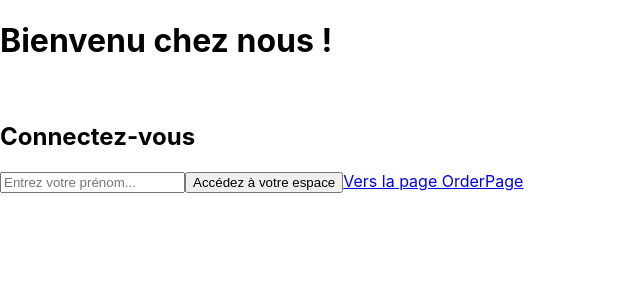
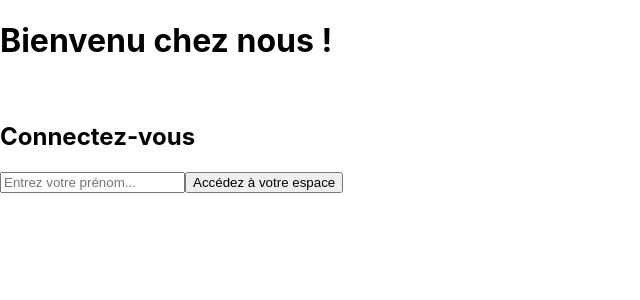
Before and after one commit to LuckyMarty/crazee-burger, a React (Create React App) app: page / in a window 1280 px wide. Shown: the top 300 px of the page, without its empty margins (0-640 px from the left). Built offline with nearby package versions, Linux system fonts and the light colour scheme.

Commit message:
✨ LOGIN > Remove button

```diff
--- a/src/components/pages/login/LoginForm.js
+++ b/src/components/pages/login/LoginForm.js
@@ -25,7 +25,6 @@ export const LoginForm = () => {
             <h2>Connectez-vous</h2>
             <input value={inputValue} onChange={handleChange} type="text" placeholder="Entrez votre prénom..." required></input>
             <button>Accédez à votre espace</button>
-            <Link to="/order">Vers la page OrderPage</Link>
         </form>
     )
 }
```
